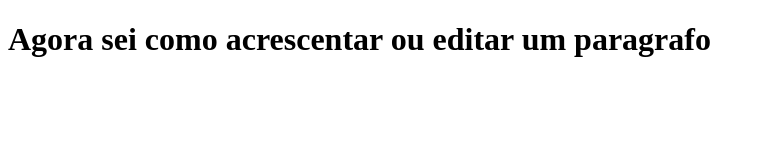
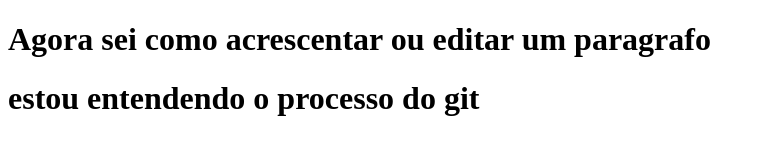
Before and after one commit to alfredofj/optrions, a plain HTML site: page index.html in a window 1280 px wide. Shown: the whole page, without its empty margins (0-765 px from the left). Drawn offline with Linux system fonts and the light colour scheme.

Commit message:
alteracao na main principal

```diff
--- a/index.html
+++ b/index.html
@@ -7,6 +7,7 @@
 </head>
 <body>
     <h1>Agora sei como acrescentar ou editar um paragrafo</h1>
+    <h1> estou entendendo o processo do git</h1>
 
 </body>
 </html>
```
